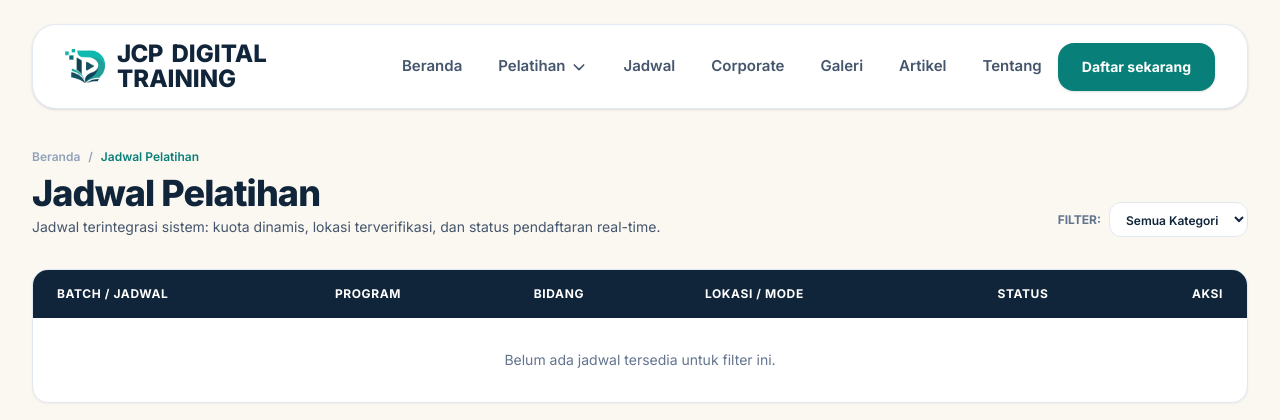
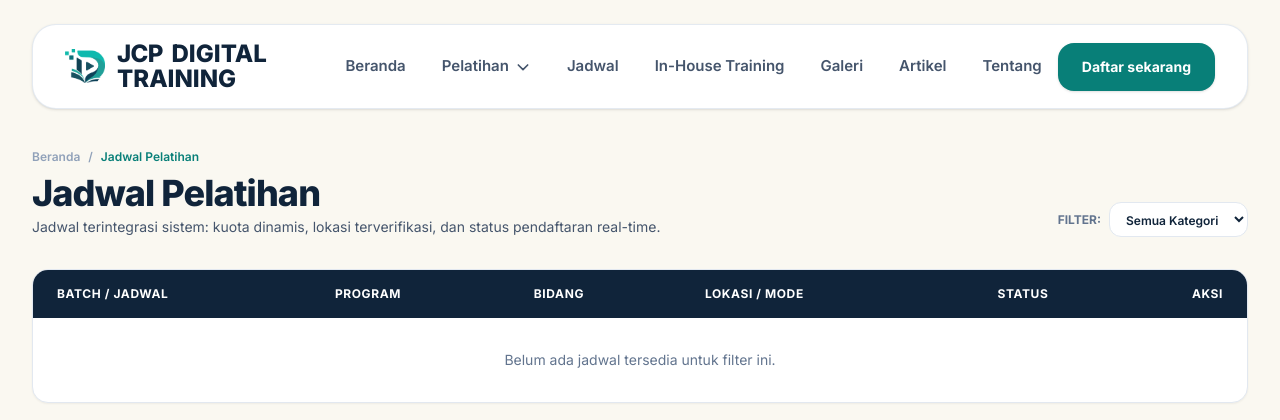
Before and after one commit to NaufalRafidr/JCP-DIGITAL-TRAINING, a Laravel app: page /jadwal in a window 1280 px wide. Shown: the top 420 px of the page. Run offline with Laravel 12, Linux system fonts and the light colour scheme; data comes from the database, SQL or seed files in the repository; data that the repository does not hold is empty; style sheets or scripts are compiled from the project's sources; parts of the project's set-up code (start-up, migrations or seed data) failed here and were passed over.

Commit message:
update navbar

```diff
--- a/resources/views/layouts/app.blade.php
+++ b/resources/views/layouts/app.blade.php
@@ -50,7 +50,7 @@
                     </a>
                 </div>
 
-                <!-- Desktop Nav Items: Beranda, Pelatihan⌄, Jadwal, Corporate, Artikel, Tentang -->
+                <!-- Desktop Nav Items: Beranda, Pelatihan⌄, Jadwal, In-House Training, Artikel, Tentang -->
                 <nav class="hidden lg:flex items-center gap-7 lg:gap-9 text-[15px] font-semibold text-slate-700">
                     <a href="{{ $homeAnchor }}" class="text-slate-600 transition-colors hover:text-[#087F78]">
                         Beranda
@@ -112,7 +112,7 @@
                         Jadwal
                     </a>
                     <a href="{{ route('corporate') }}" class="hover:text-[#087F78] transition-colors {{ request()->routeIs('corporate') ? 'text-[#087F78]' : 'text-slate-600' }}">
-                        Corporate
+                        In-House Training
                     </a>
                     <a href="{{ route('gallery.index') }}" class="hover:text-[#087F78] transition-colors {{ request()->routeIs('gallery.*') ? 'text-[#087F78]' : 'text-slate-600' }}">
                         Galeri
@@ -157,7 +157,7 @@
                 </div>
                 <div class="pt-2 border-t border-slate-100 space-y-2">
                     <a href="{{ $scheduleAnchor }}" class="block text-sm font-semibold text-slate-800">Jadwal</a>
-                    <a href="{{ route('corporate') }}" class="block text-sm font-semibold text-slate-800">Corporate</a>
+                    <a href="{{ route('corporate') }}" class="block text-sm font-semibold text-slate-800">In-House Training</a>
                     <a href="{{ route('gallery.index') }}" class="block text-sm font-semibold text-slate-800">Galeri</a>
                     <a href="{{ route('artikel') }}" class="block text-sm font-semibold text-slate-800">Artikel</a>
                     <a href="{{ route('tentang') }}" class="block text-sm font-semibold text-slate-800">Tentang</a>
```
